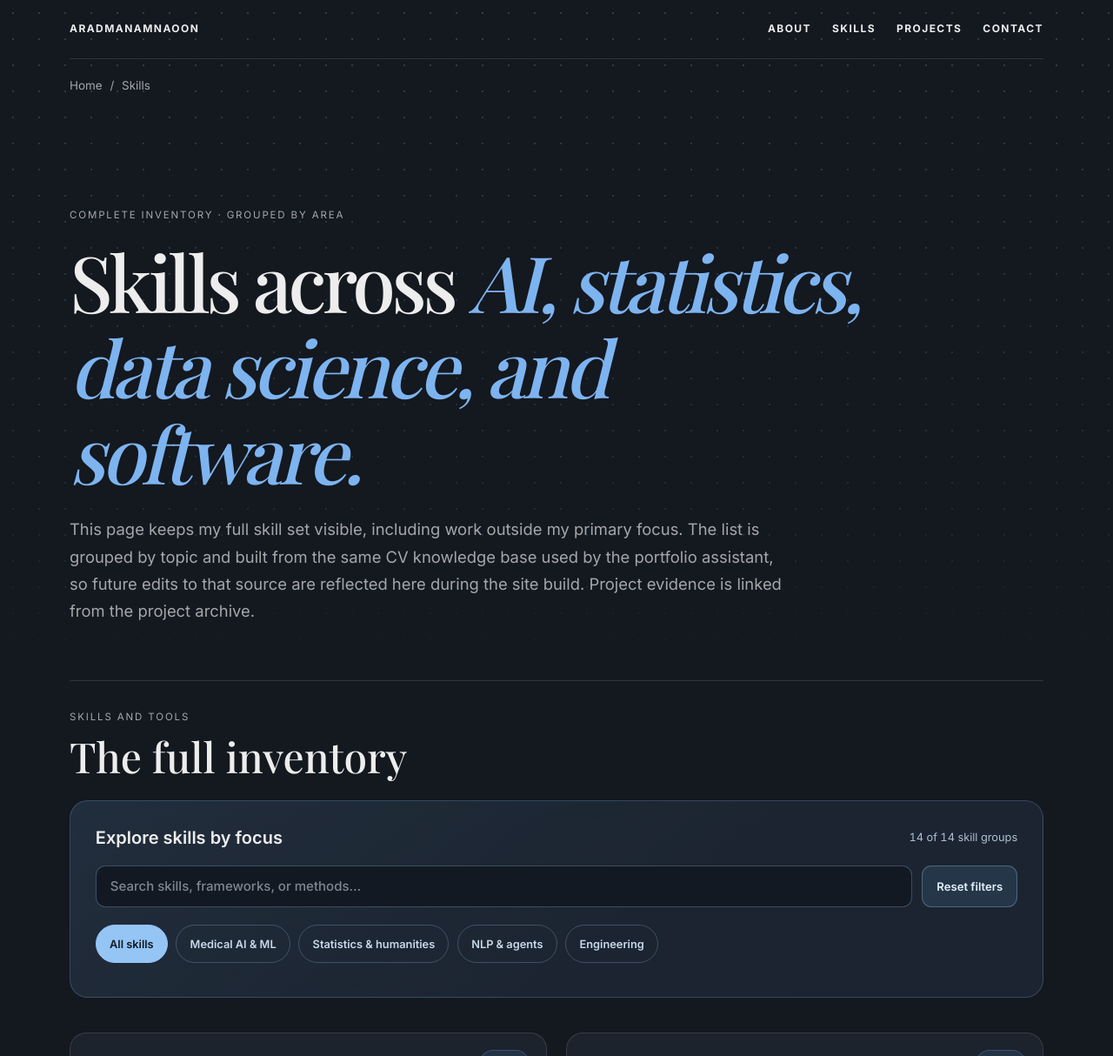
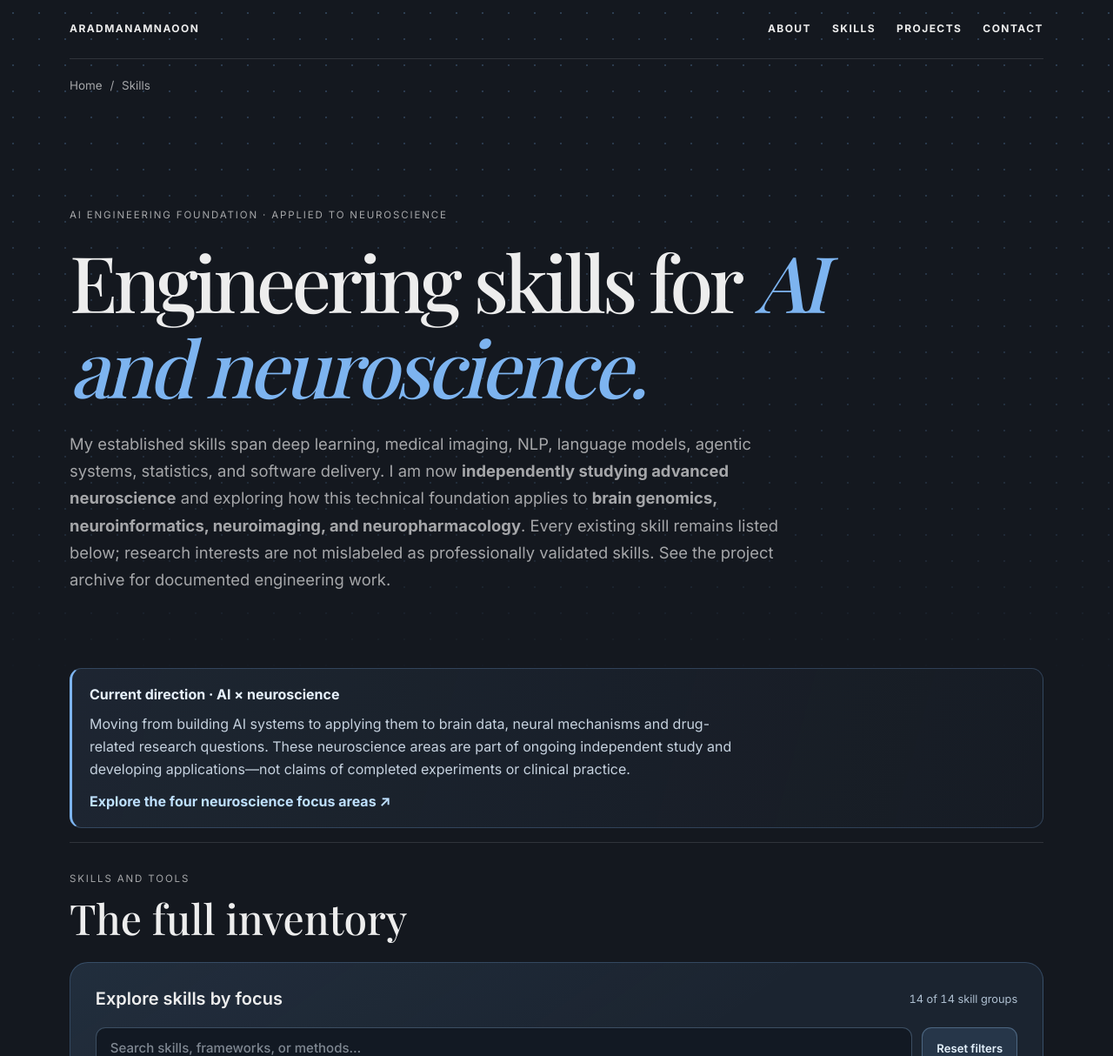
Before and after one commit to aradmanamnaoon/aradmanamnaoon.github.io, a website: page skills/index.html in a window 1280 px wide. Shown: the top 1214 px of the page at 87% size. Drawn offline with nearby package versions, Linux system fonts and the light colour scheme; a web font is replaced by a local one.

Commit message:
content: connect complete skills inventory to current neuroscience applications

```diff
--- a/skills/index.html
+++ b/skills/index.html
@@ -4,8 +4,8 @@
   <script src="/assets/js/theme-init.js"></script>
   <meta charset="utf-8" />
   <meta name="viewport" content="width=device-width, initial-scale=1" />
-  <title>AI &amp; Data Science Skills | Medical AI &amp; Software | Arad</title>
-  <meta name="description" content="Skills across machine learning, medical imaging, statistics, humanities data science, NLP, LLMs, RAG, software engineering, and Flutter." />
+  <title>AI Engineering Skills for Neuroscience | Arad Hosseini Moghaddam</title>
+  <meta name="description" content="My complete AI engineering and data-science skills, now being applied to independent advanced neuroscience study in brain genomics, neuroinformatics, neuroimaging and neuropharmacology." />
   <meta name="author" content="Seyyed Arad Hosseini Moghaddam" />
   <meta name="robots" content="index, follow, max-image-preview:large" />
   <link rel="canonical" href="https://aradmanamnaoon.github.io/skills/" />
@@ -13,13 +13,13 @@
   <link rel="alternate" hreflang="x-default" href="https://aradmanamnaoon.github.io/skills/" />
   <meta property="og:type" content="website" />
   <meta property="og:site_name" content="ARADMANAMNAOON" />
-  <meta property="og:title" content="AI and Data Science Skills | Medical Imaging | Arad" />
+  <meta property="og:title" content="AI Engineering Skills & Neuroscience Direction | Arad" />
   <meta property="og:description" content="A complete, categorized skills inventory across medical AI, machine learning, statistics, data science, NLP, software, and mobile development." />
   <meta property="og:url" content="https://aradmanamnaoon.github.io/skills/" />
   <meta property="og:image" content="https://aradmanamnaoon.github.io/og-image.jpg" />
   <meta property="og:image:alt" content="Skills and tools portfolio of Seyyed Arad Hosseini Moghaddam" />
   <meta name="twitter:card" content="summary_large_image" />
-  <meta name="twitter:title" content="AI and Data Science Skills | Medical Imaging | Arad" />
+  <meta name="twitter:title" content="AI Engineering Skills & Neuroscience Direction | Arad" />
   <meta name="twitter:description" content="A complete, categorized skills inventory across medical AI, machine learning, statistics, data science, NLP, software, and mobile development." />
   <meta name="twitter:image" content="https://aradmanamnaoon.github.io/og-image.jpg" />
   <link rel="icon" href="/favicon.ico" sizes="any" />
@@ -121,16 +121,24 @@
   <!-- AUTO:BREADCRUMB:NAV:START --><nav class="breadcrumbs shell" aria-label="Breadcrumb"><a href="/">Home</a><span aria-hidden="true">/</span><span aria-current="page">Skills</span></nav><!-- AUTO:BREADCRUMB:NAV:END -->
   <main id="main" class="shell">
     <header class="hero">
-      <p class="eyebrow">Complete inventory · grouped by area</p>
-      <h1>Skills across <em>AI, statistics, data science, and software.</em></h1>
+      <p class="eyebrow">AI engineering foundation · applied to neuroscience</p>
+      <h1>Engineering skills for <em>AI and neuroscience.</em></h1>
       <p class="intro">
-        This page keeps my full skill set visible, including work outside my primary
-        focus. The list is grouped by topic and built from the same CV knowledge base
-        used by the portfolio assistant, so future edits to that source are reflected
-        here during the site build. Project evidence is linked from the
-        <a href="/projects/">project archive</a>.
+        My established skills span deep learning, medical imaging, NLP, language models,
+        agentic systems, statistics, and software delivery. I am now
+        <strong>independently studying advanced neuroscience</strong> and exploring
+        how this technical foundation applies to <strong>brain genomics,
+        neuroinformatics, neuroimaging, and neuropharmacology</strong>.
+        Every existing skill remains listed below; research interests are not
+        mislabeled as professionally validated skills. See the
+        <a href="/projects/">project archive</a> for documented engineering work.
       </p>
     </header>
+    <aside class="neuro-study-note neuro-study-note--skills" aria-label="Current neuroscience study">
+      <strong>Current direction · AI × neuroscience</strong>
+      <p>Moving from building AI systems to applying them to brain data, neural mechanisms and drug-related research questions. These neuroscience areas are part of ongoing independent study and developing applications—not claims of completed experiments or clinical practice.</p>
+      <a href="/#research-collaboration">Explore the four neuroscience focus areas ↗</a>
+    </aside>
     <section class="content" aria-labelledby="skills-title">
       <p class="kicker">Skills and tools</p>
       <h2 id="skills-title">The full inventory</h2>
```
